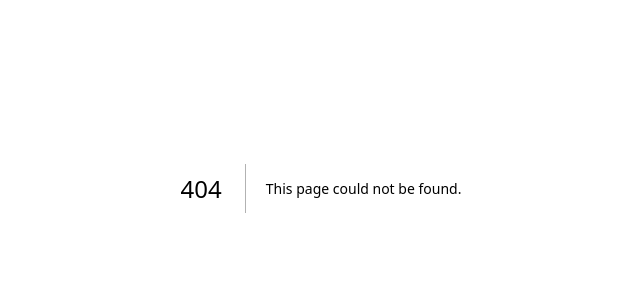
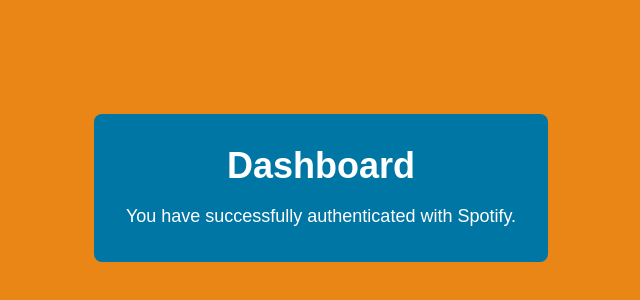
Before and after one commit to shhhkun/chromatica, a Next.js app: page /dashboard in a window 1280 px wide. Before the commit this address had no page. Shown: the part 212-512 px from the top of the page, without its empty margins (319-959 px from the left). Built offline with nearby package versions, Linux system fonts and the light colour scheme.

Commit message:
added redirect to dashboard page after authentication

```diff
--- /dev/null
+++ b/src/app/dashboard/page.jsx
@@ -0,0 +1,38 @@
+"use client";
+
+import { useEffect, useState } from "react";
+
+const DashboardPage = () => {
+  const [userData, setUserData] = useState(null);
+
+  // runs after mount
+  useEffect(() => {
+    // access tokens from the URL here if they were passed (later to be retrieved from cookie/db session)
+    const urlParams = new URLSearchParams(window.location.search);
+    const accessToken = urlParams.get("access_token");
+    const refreshToken = urlParams.get("refresh_token");
+
+    if (accessToken) {
+      // For now, we'll just log the tokens and confirm they exist.
+      // In the next step, we'll use the access token to fetch user data.
+      console.log("Access Token:", accessToken);
+      console.log("Refresh Token:", refreshToken);
+    }
+  }, []);
+
+  return (
+    <div className="flex flex-col items-center justify-center min-h-screen">
+      <div
+        className="text-center p-8 rounded-lg"
+        style={{ backgroundColor: "#0076a5ff" }}
+      >
+        <h1 className="text-4xl font-bold mb-4">Dashboard</h1>
+        <p className="text-lg">
+          You have successfully authenticated with Spotify.
+        </p>
+      </div>
+    </div>
+  );
+};
+
+export default DashboardPage;
--- a/src/app/globals.css
+++ b/src/app/globals.css
@@ -2,15 +2,8 @@
 
 :root {
   --bg: #e98615;
-  --text: #1a1a1a;
+  --text: #ffffff;
 }
-
-/* @media (prefers-color-scheme: dark) {
-  :root {
-    --bg: #EBE2D8;
-    --text: #563d22;
-  }
-} */
 
 body {
   background: var(--bg);
--- a/src/app/page.jsx
+++ b/src/app/page.jsx
@@ -1,9 +1,28 @@
 "use client";
 
-import { useState } from "react";
+import { useState, useEffect } from "react";
 
 const Page = () => {
   const [loading, setLoading] = useState(false);
+
+  useEffect(() => {
+    // check if the URL has a search query (where the tokens would be)
+    if (window.location.search.length > 0) {
+      const urlParams = new URLSearchParams(window.location.search);
+      const accessToken = urlParams.get("access_token");
+
+      if (accessToken) {
+        // if a token is found, redirect to the dashboard
+        window.location.href = "/dashboard" + window.location.search;
+      } else {
+        // if the URL has a search query but no tokens, it's an error
+        setLoading(false);
+      }
+    } else {
+      // if no search query, display the login button
+      setLoading(false);
+    }
+  }, []);
 
   const handleSpotifyLogin = () => {
     setLoading(true);
@@ -11,13 +30,22 @@
     window.location.href = "/api/spotify/auth";
   };
 
+  if (loading) {
+    return (
+      <main className="flex justify-center items-center min-h-screen">
+        <p className="text-xl font-bold animate-pulse">
+          Redirecting to dashboard...
+        </p>
+      </main>
+    );
+  }
+
   return (
     <main className="flex justify-center items-center min-h-screen">
       <button
         className="px-4 py-3 rounded-lg cursor-pointer font-bold transition-colors duration-200 hover:bg-[#1AA048]"
         style={{
           backgroundColor: "#1DB954",
-          color: "#ffffff",
           fontSize: "1rem",
         }}
         onClick={handleSpotifyLogin}
```
